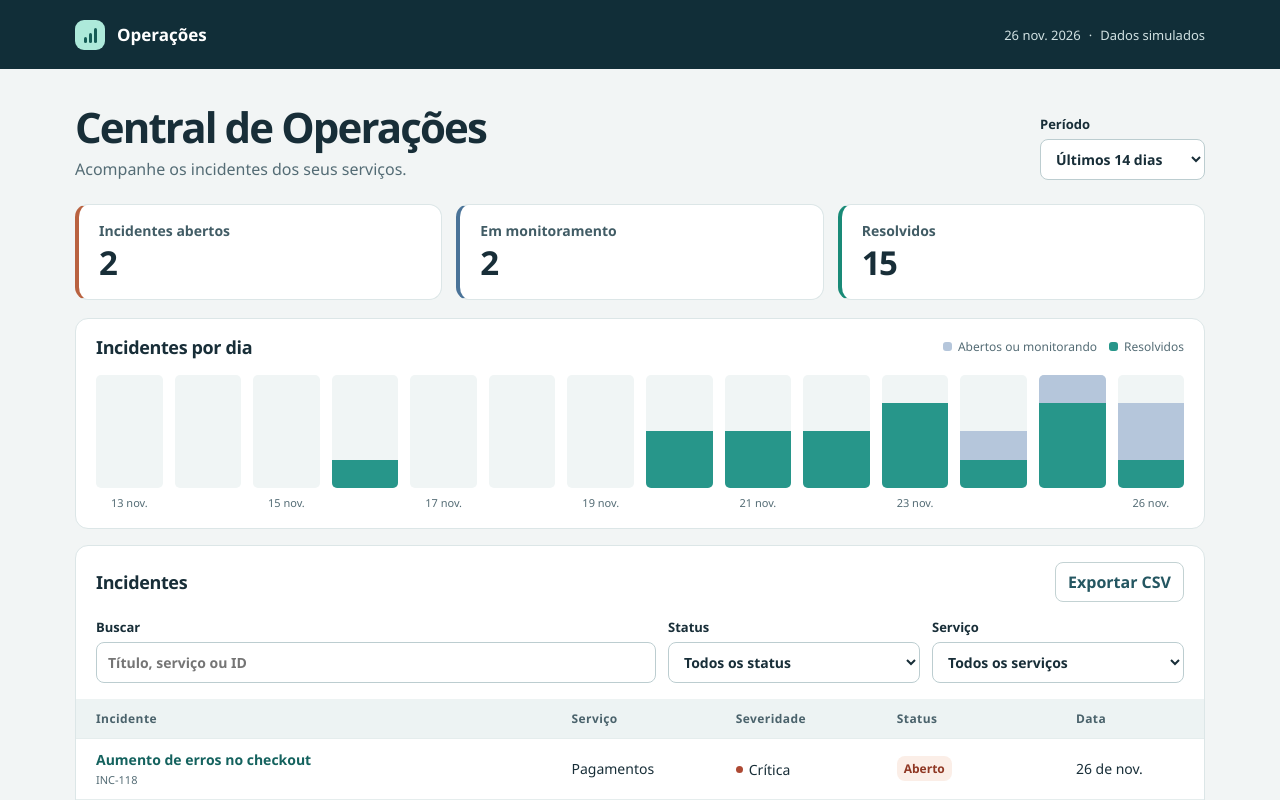
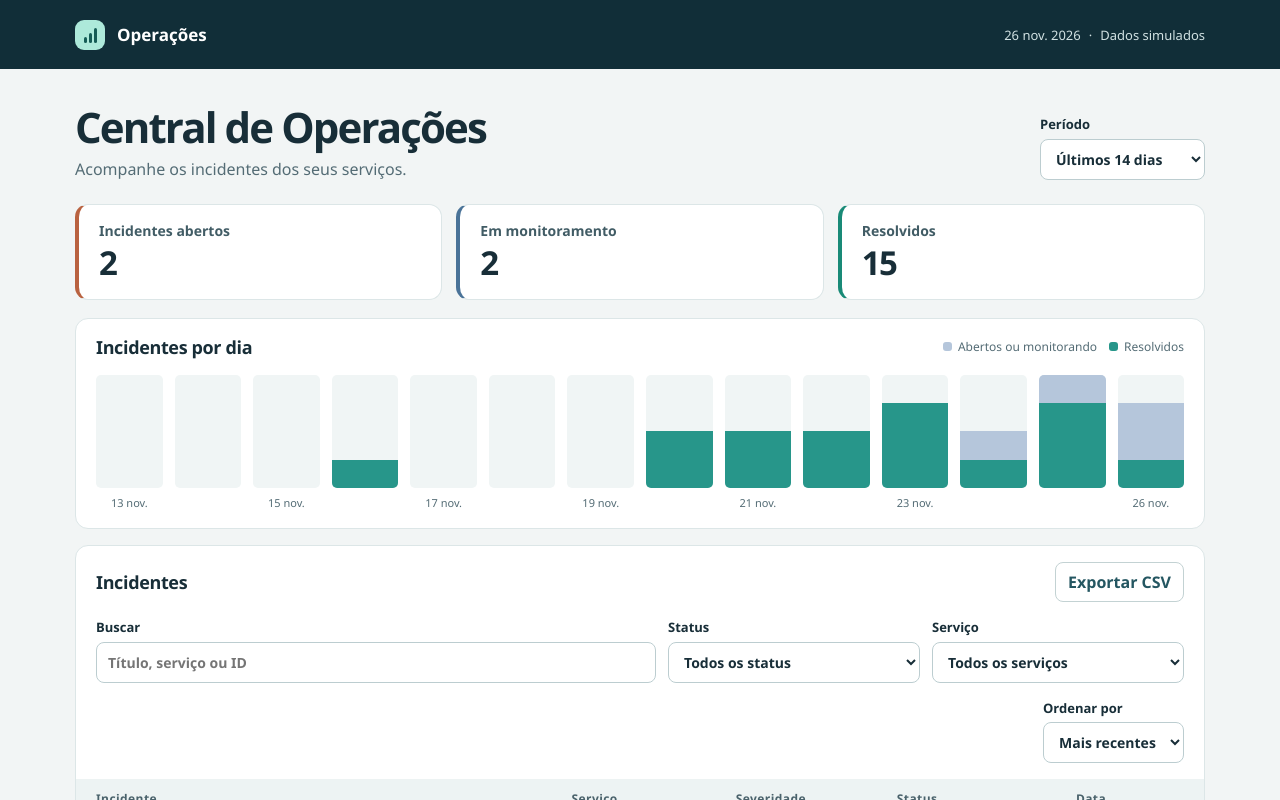
Before and after one commit to melopwork-cmd/painel-operacoes, a React (Vite) app: page / in a window 1280 px wide. Shown: the top 800 px of the page. Built offline with nearby package versions, Linux system fonts and the light colour scheme.

Commit message:
Ordenar incidentes por data ou severidade

```diff
--- a/src/main.tsx
+++ b/src/main.tsx
@@ -2,7 +2,7 @@ import { StrictMode, useEffect, useRef, useState } from 'react';
 import { createRoot } from 'react-dom/client';
 import { incidents } from './incidents.ts';
 import {
-  dailyCounts, dateLabel, defaultFilters, exportCsv, filterIncidents, filtersFromQuery,
+  orderIncidents, dailyCounts, dateLabel, defaultFilters, exportCsv, filterIncidents, filtersFromQuery,
   phases, queryWithFilters, services, severities, snapshot,
 } from './model.ts';
 import type { Filters, Incident } from './model.ts';
@@ -32,6 +32,7 @@ function Details({ incident, onClose }: { incident: Incident; onClose: () => voi
 
 function App() {
   const [filters, setFilters] = useState<Filters>(() => filtersFromQuery(window.location.search));
+  const [order, setOrder] = useState<Parameters<typeof orderIncidents>[1]>('newest');
   const [selected, setSelected] = useState<Incident | null>(null);
   useEffect(() => {
     const onNavigate = () => setFilters(filtersFromQuery(window.location.search));
@@ -47,7 +48,7 @@ function App() {
     }
   }, [filters]);
 
-  const rows = filterIncidents(incidents, filters);
+  const rows = orderIncidents(filterIncidents(incidents, filters), order);
   const trend = dailyCounts(rows, filters.days);
   const max = Math.max(1, ...trend.map(day => day.total));
   const metrics = [
@@ -146,6 +147,15 @@ function App() {
               </select>
             </label>
           </div>
+          <div className="table-controls">
+            <label>Ordenar por
+              <select value={order} onChange={event => setOrder(event.target.value as typeof order)}>
+                <option value="newest">Mais recentes</option>
+                <option value="oldest">Mais antigos</option>
+                <option value="severity">Severidade</option>
+              </select>
+            </label>
+          </div>
           {rows.length ? (
             <div className="table-overflow" tabIndex={0} aria-label="Tabela de incidentes" role="region">
               <table>
--- a/src/model.ts
+++ b/src/model.ts
@@ -1,4 +1,5 @@
 export type Severity = 'critical' | 'major' | 'minor';
+export type IncidentOrder = 'newest' | 'oldest' | 'severity';
 export type Phase = 'open' | 'monitoring' | 'resolved';
 export type Service = 'Pagamentos' | 'API pública' | 'Identidade' | 'Notificações';
 
@@ -69,6 +70,16 @@ export function filterIncidents(incidents: Incident[], filters: Filters) {
     .sort((a, b) => b.date.localeCompare(a.date) || b.id.localeCompare(a.id));
 }
 
+export function orderIncidents(rows: Incident[], order: IncidentOrder) {
+  const severityRank = { critical: 0, major: 1, minor: 2 };
+  return [...rows].sort((a, b) => {
+    const newestFirst = b.date.localeCompare(a.date) || b.id.localeCompare(a.id);
+    if (order === 'oldest') return -newestFirst;
+    if (order === 'severity') return severityRank[a.severity] - severityRank[b.severity] || newestFirst;
+    return newestFirst;
+  });
+}
+
 export function dailyCounts(incidents: Incident[], days = 7) {
   const end = parseDay(snapshot);
   return Array.from({ length: days }, (_, index) => {
--- a/src/style.css
+++ b/src/style.css
@@ -85,3 +85,7 @@ dialog > p { color: #415c65; line-height: 1.55; }
   .axis-label { font-size: 8px; }.filters { padding-inline: 12px; gap: 8px; grid-template-columns: 1fr 1fr; }
   .search { grid-column: 1 / -1; }
 }
+
+.table-controls { display: flex; justify-content: flex-end; padding: 0 20px 16px; }
+.table-controls label { display: grid; gap: 5px; }
+@media (max-width: 610px) { .table-controls { padding-inline: 12px; } }
```
Also changed, not shown: 1 other file (tests, documents, lock files or other folders).
